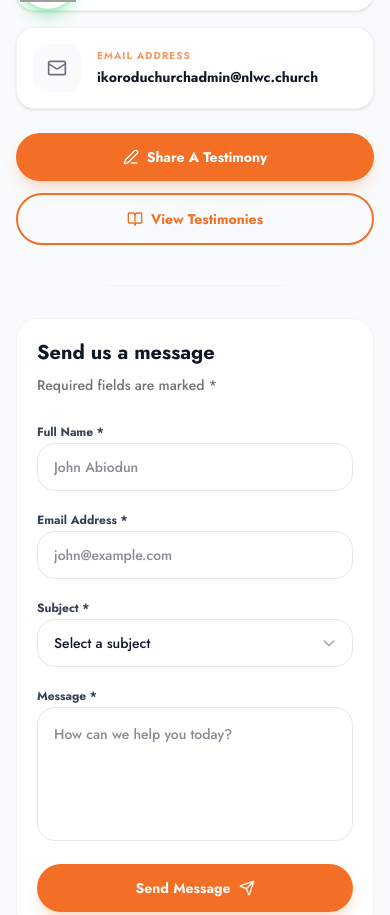
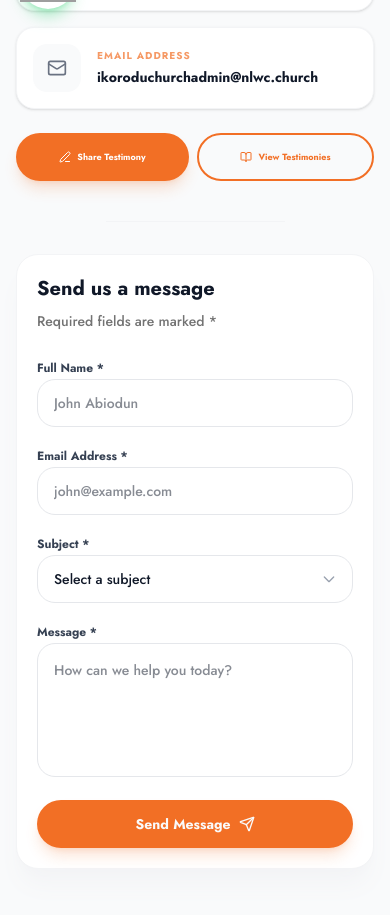
Before and after one commit to apluscodemaster/nlwc-ikd, a Next.js app: page /contact in a window 390 px wide. Shown: the part 815-1730 px from the top of the page. Built offline with nearby package versions, Linux system fonts and the light colour scheme; grey boxes are pictures that could not be loaded.

Commit message:
feat: improve testimony link styling and responsiveness on ContactPage

```diff
--- a/src/app/contact/page.tsx
+++ b/src/app/contact/page.tsx
@@ -50,20 +50,20 @@ export default function ContactPage() {
               whileInView={{ opacity: 1, y: 0 }}
               viewport={{ once: true }}
               transition={{ delay: 0.3 }}
-              className="flex flex-col xs:flex-row gap-3 mt-6"
+              className="flex flex-row gap-2 xs:gap-3 mt-6"
             >
               <Link
                 href="/testimonies#share"
-                className="group flex-1 flex items-center justify-center gap-2 px-6 py-3.5 rounded-full bg-primary text-white font-bold text-sm shadow-lg shadow-primary/20 hover:shadow-primary/30 hover:scale-[1.02] active:scale-[0.98] transition-all"
+                className="group flex-1 h-12 sm:h-14 flex items-center justify-center gap-1.5 xs:gap-2 px-2 xs:px-4 sm:px-6 rounded-full bg-primary text-white font-bold text-[9px] xs:text-[11px] sm:text-sm shadow-lg shadow-primary/20 hover:shadow-primary/30 hover:scale-[1.02] active:scale-[0.98] transition-all whitespace-nowrap"
               >
-                <PenLine className="w-4 h-4 group-hover:rotate-[-8deg] transition-transform" />
-                Share A Testimony
+                <PenLine className="w-3 h-3 xs:w-3.5 xs:h-3.5 sm:w-4 sm:h-4 group-hover:rotate-[-8deg] transition-transform shrink-0" />
+                Share Testimony
               </Link>
               <Link
                 href="/testimonies#view"
-                className="group flex-1 flex items-center justify-center gap-2 px-6 py-3.5 rounded-full border-2 border-primary text-primary font-bold text-sm hover:bg-primary/5 hover:scale-[1.02] active:scale-[0.98] transition-all"
+                className="group flex-1 h-12 sm:h-14 flex items-center justify-center gap-1.5 xs:gap-2 px-2 xs:px-4 sm:px-6 rounded-full border-2 border-primary text-primary font-bold text-[9px] xs:text-[11px] sm:text-sm hover:bg-primary/5 hover:scale-[1.02] active:scale-[0.98] transition-all whitespace-nowrap"
               >
-                <BookOpen className="w-4 h-4 group-hover:rotate-[5deg] transition-transform" />
+                <BookOpen className="w-3 h-3 xs:w-3.5 xs:h-3.5 sm:w-4 sm:h-4 group-hover:rotate-[5deg] transition-transform shrink-0" />
                 View Testimonies
               </Link>
             </motion.div>
```
